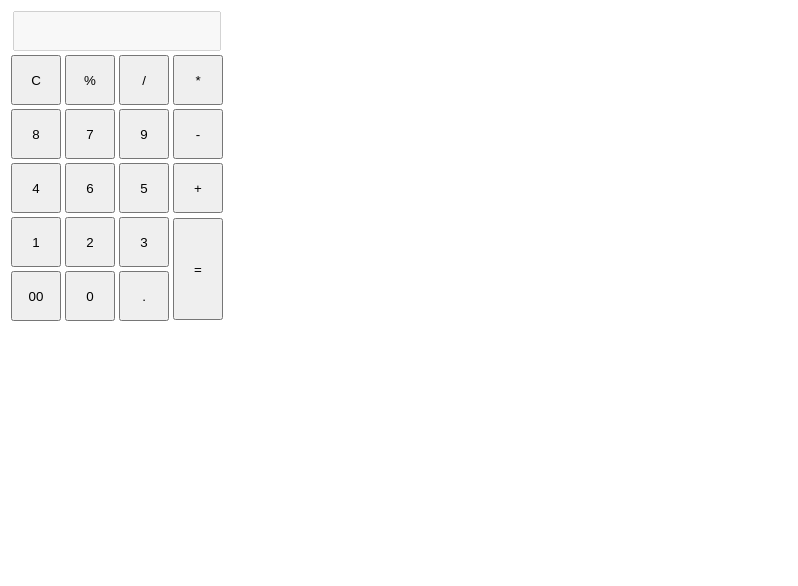
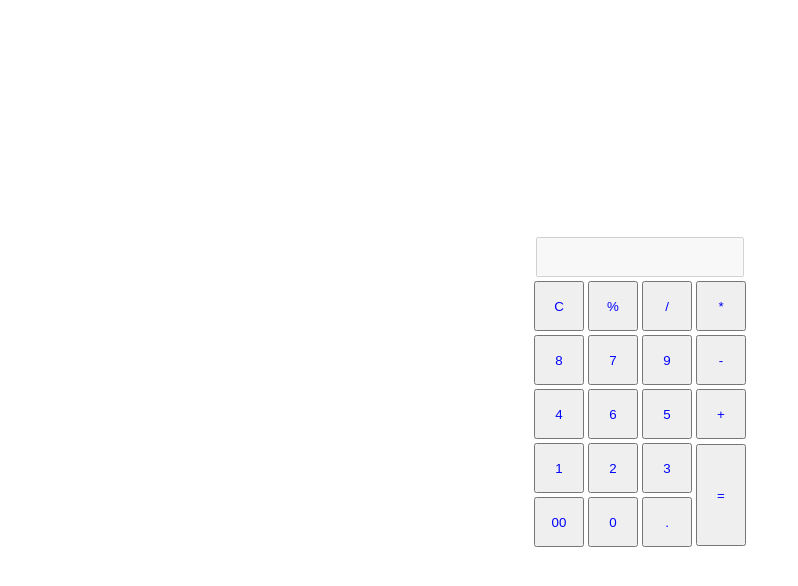
Before and after one commit to Omsaiprasad/Online-Caluclator, a plain HTML site: page index.html in a window 1280 px wide. Shown: the whole page, without its empty margins (0-798 px from the left). Drawn offline with Linux system fonts and the light colour scheme.

Commit message:
Final Submission

```diff
--- a/index.html
+++ b/index.html
@@ -8,11 +8,20 @@
         .calc td input {
             width: 50px;
             height: 50px;
+            color: blue;
         }
 
         .calc th input {
             width: 208px;
             height: 40px;
+            color: blue;
+        }
+
+        body {
+            display: grid;
+            height: 100vh;
+            place-items: center;
+            margin: 0;
         }
 
         #equals {
@@ -20,14 +29,12 @@
         }
 
         #display[type="text"] {
-            font-size:25px;
-
+            font-size: 25px;
         }
 
         #display {
             text-align: right;
         }
-
     </style>
 </head>
 
```
Also changed, not shown: atm.html (added, +34 -0 lines).
